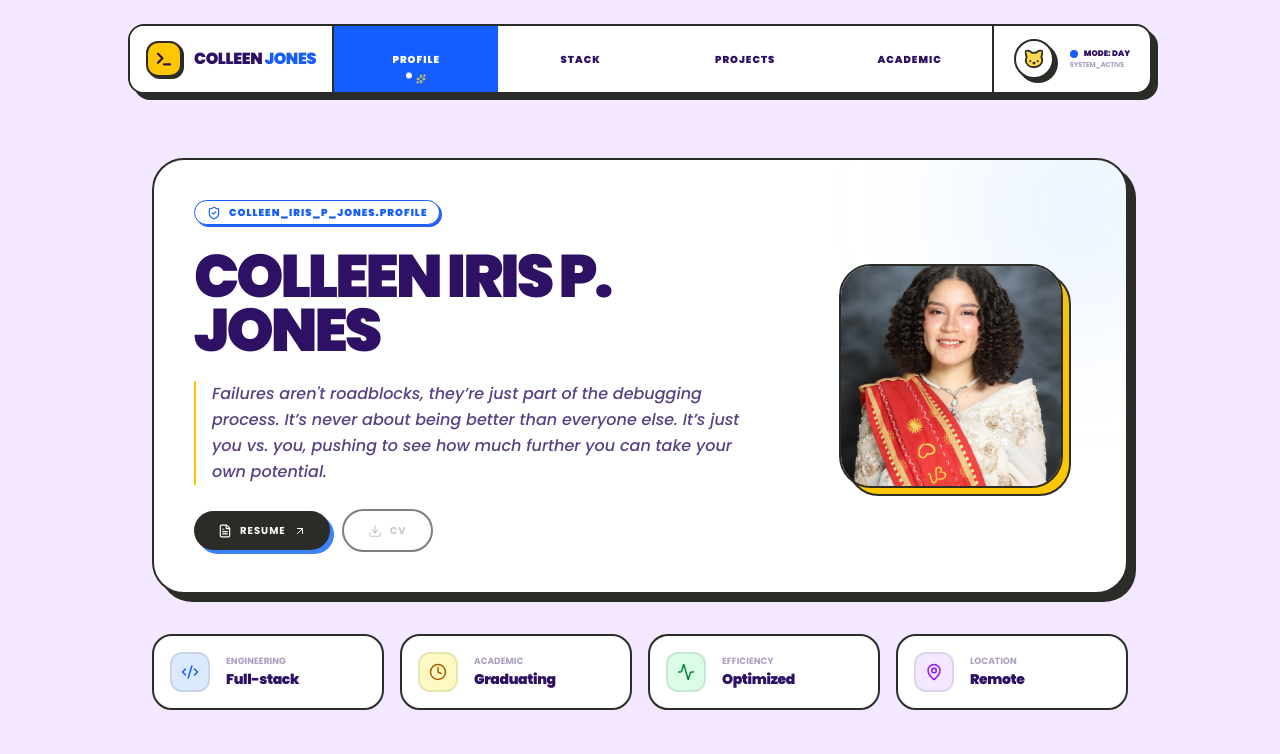
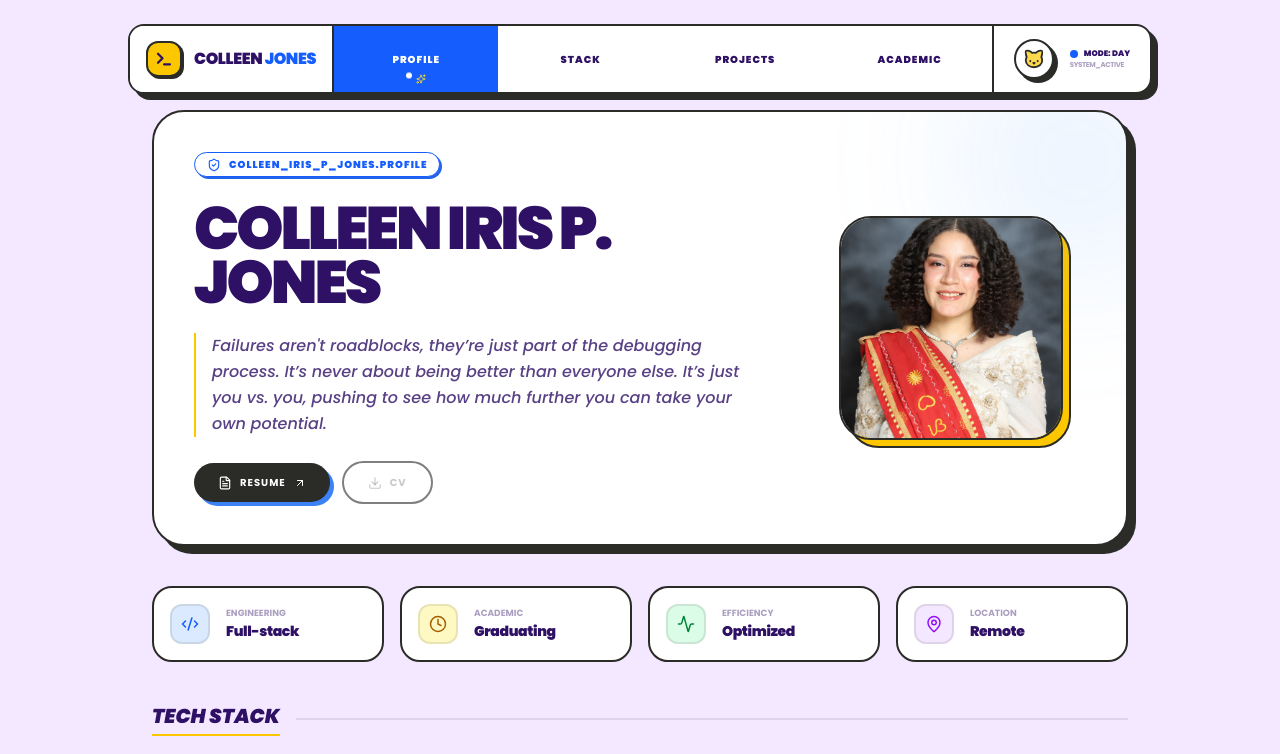
Before and after one commit to Irisszzss/colleen-portfolio, a React (Vite) app: page / in a window 1280 px wide. Shown: the top 754 px of the page. Built offline with nearby package versions, Linux system fonts and the light colour scheme.

Commit message:
Update PortfolioPage.tsx

```diff
--- a/src/pages/PortfolioPage.tsx
+++ b/src/pages/PortfolioPage.tsx
@@ -63,7 +63,7 @@ export default function PortfolioPage() {
     <div className="min-h-screen bg-[color:var(--bg-color)] text-[color:var(--text-color)] font-poppins selection:bg-[#2B2B28] selection:text-white pb-10 text-left transition-colors duration-500">
       <Navbar />
 
-      <main className="max-w-5xl mx-auto px-6 pt-32 space-y-10 overflow-x-hidden overflow-y-hidden mt-[30px]">
+      <main className="max-w-5xl mx-auto px-6 pt-20 space-y-10 overflow-x-hidden overflow-y-hidden mt-[30px]">
 
         {/* HERO SECTION - REVEAL UP */}
         <section id="about" className="scroll-mt-[200px] pop-reveal bg-[color:var(--card-bg)] border-2 border-[color:var(--card-border)] rounded-[32px] p-6 md:p-10 grid grid-cols-1 lg:grid-cols-12 gap-10 shadow-[8px_8px_0px_0px_var(--card-shadow)] relative overflow-hidden transition-all select-none">
```
